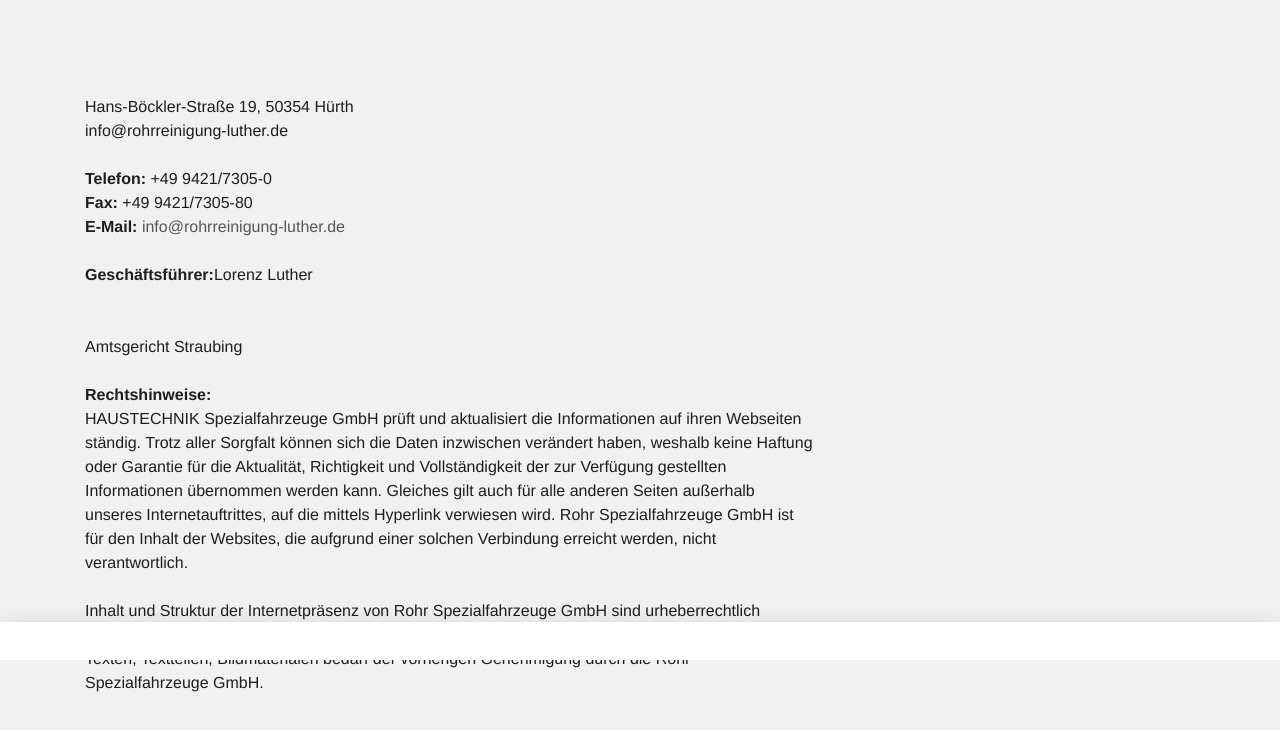
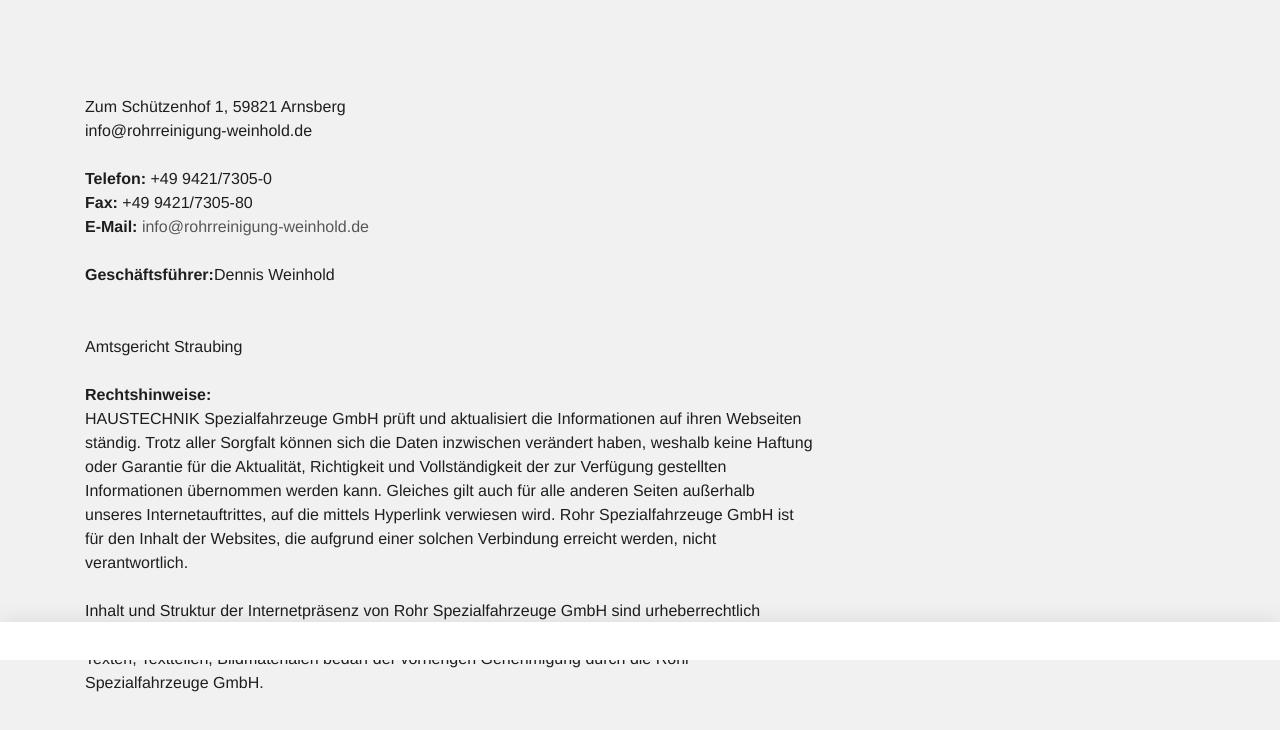
Before and after one commit to Kanalreiniger-nrw/rohrreinigung-Weinhold, a plain HTML site: page impressum.html in a window 1280 px wide. Shown: the part 140-870 px from the top of the page. Drawn offline with Linux system fonts and the light colour scheme; a script that the page names is missing.

Commit message:
Update impressum.html

```diff
--- a/impressum.html
+++ b/impressum.html
@@ -27,7 +27,7 @@
   <a href="index.html">startseite</a>
 
   Impressum</h2></div></div></div></div><div class="container slot-two-columns"><div class="row"><div class="col-xs-12 col-md-8">
-<a id="c8"></a><div class="content-text m-b-1"><div class="row"><div class="col-sm-12"><p class="bodytext"><strong></strong><br>  <br> Hans-Böckler-Straße 19, 50354 Hürth<br> info@rohrreinigung-luther.de</p><p class="bodytext">&nbsp;</p><p class="bodytext"><strong>Telefon:</strong> +49 9421/7305-0<br> <strong>Fax:</strong> +49 9421/7305-80<br> <strong>E-Mail:</strong> <a href="mailto:info@rohr-spezialfahrzeuge.com">info@rohrreinigung-luther.de</a></p><p class="bodytext">&nbsp;</p><p class="bodytext"><strong>Geschäftsführer:</strong>Lorenz Luther
+<a id="c8"></a><div class="content-text m-b-1"><div class="row"><div class="col-sm-12"><p class="bodytext"><strong></strong><br>  <br> Zum Schützenhof 1, 59821 Arnsberg<br> info@rohrreinigung-weinhold.de</p><p class="bodytext">&nbsp;</p><p class="bodytext"><strong>Telefon:</strong> +49 9421/7305-0<br> <strong>Fax:</strong> +49 9421/7305-80<br> <strong>E-Mail:</strong> <a href="mailto:info@rohr-spezialfahrzeuge.com">info@rohrreinigung-weinhold.de</a></p><p class="bodytext">&nbsp;</p><p class="bodytext"><strong>Geschäftsführer:</strong>Dennis Weinhold
 
 
 
```
